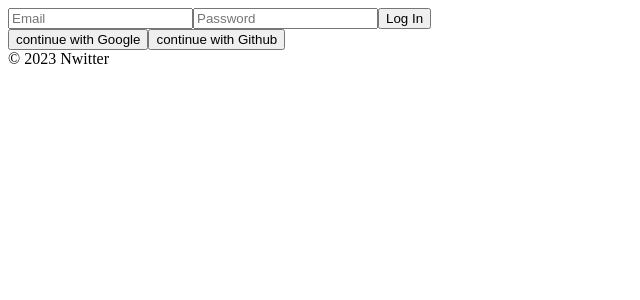
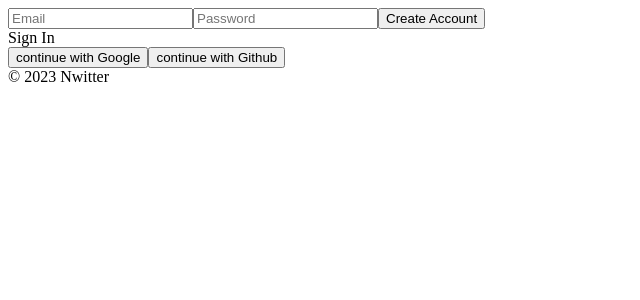
Before and after one commit to arthyun/Study, a React (Create React App) app in the folder nwitter/: page / in a window 1280 px wide. Shown: the top 300 px of the page, without its empty margins (0-640 px from the left). Built offline with nearby package versions, Linux system fonts and the light colour scheme; no server answers.

Commit message:
nwitter v10 230311

```diff
--- a/nwitter/src/components/App.js
+++ b/nwitter/src/components/App.js
@@ -1,17 +1,31 @@
-import React, { useState } from 'react';
+import React, { useEffect, useState } from 'react';
 import AppRouter from './Router';
 import { BrowserRouter } from 'react-router-dom';
 import { auth } from '../firebase.js';
 
 
 function App() {
-  const [isLoggedIn, setIsLoggedIn] = useState(auth.currentUser);
-  console.log(auth.currentUser);
+  const [init, setInit] = useState(false);
+  const [isLoggedIn, setIsLoggedIn] = useState(false);
+
+  //onAuthStateChanged 함수로 auth의 상태를 체크할 수 있다.
+  useEffect(() => {
+    auth.onAuthStateChanged((user) => {
+      if(user){
+        //user가 있을때
+        setIsLoggedIn(true);
+      } else {
+        //user가 없을때
+        setIsLoggedIn(false);
+      }
+      setInit(true);
+    });
+  }, []);
 
   return (
     <BrowserRouter>
       <div className="App">
-          <AppRouter isLoggedIn={isLoggedIn} />
+          {init ? <AppRouter isLoggedIn={isLoggedIn} /> : "Initializing..."}
           <footer>&copy; {new Date().getFullYear()} Nwitter</footer>
       </div>
     </BrowserRouter>
--- a/nwitter/src/routes/Auth.js
+++ b/nwitter/src/routes/Auth.js
@@ -1,9 +1,13 @@
 import React, { useState } from 'react';
+import { getAuth, createUserWithEmailAndPassword, signInWithEmailAndPassword } from 'firebase/auth';
 
 const Auth = () => {
     const [email, setEmail] = useState("");
     const [password, setPassword] = useState("");
+    const [newAccount, setNewAccount] = useState(true);
+    const [error, setError] = useState("");
 
+    //구 방식
     // const onChange = (e) => {
     //     const tg = e.target.name;
     //     if(tg === "email"){
@@ -21,9 +25,29 @@ const Auth = () => {
             setPassword(value);
         }
     }
-    const onSubmit = (e) => {
+    const onSubmit = async (e) => {
         e.preventDefault();
-
+        //auth를 불러온 후 newAccount 여부에 따라 기능 변경
+        const auth = getAuth();
+        let data;
+        try {
+            if(newAccount){
+                //create account
+                data = await createUserWithEmailAndPassword(auth, email, password);
+                console.log('계정이 생성 되었습니다.');
+            } else {
+                //log in
+                data = await signInWithEmailAndPassword(auth, email, password);
+                console.log('로그인 되었습니다.');
+            }
+        } catch(err) {
+            setError(err.message);
+        }
+    }
+    //Log In 버튼 수정
+    const toggleAccount = () => {
+        //클릭 시 newAccount 값이 반대되게
+        setNewAccount(prev => !prev);
     }
 
     return(
@@ -33,12 +57,17 @@ const Auth = () => {
                 value={email} onChange={onChange} />
                 <input name='password' type='password' placeholder='Password'
                 required value={password} onChange={onChange} />
-                <input type='submit' value='Log In' />
+                <input type='submit' value={ newAccount ? "Create Account" : "Sign In" } />
             </form>
 
+            <span onClick={toggleAccount}>
+                { newAccount ? "Sign In" : "Create Account" }
+            </span>
+
             <div>
-                <button>continue with Google</button>
-                <button>continue with Github</button>
+                <button name='google'>continue with Google</button>
+                <button name='github'>continue with Github</button>
+                {error}
             </div>
         </div>
     );
```
